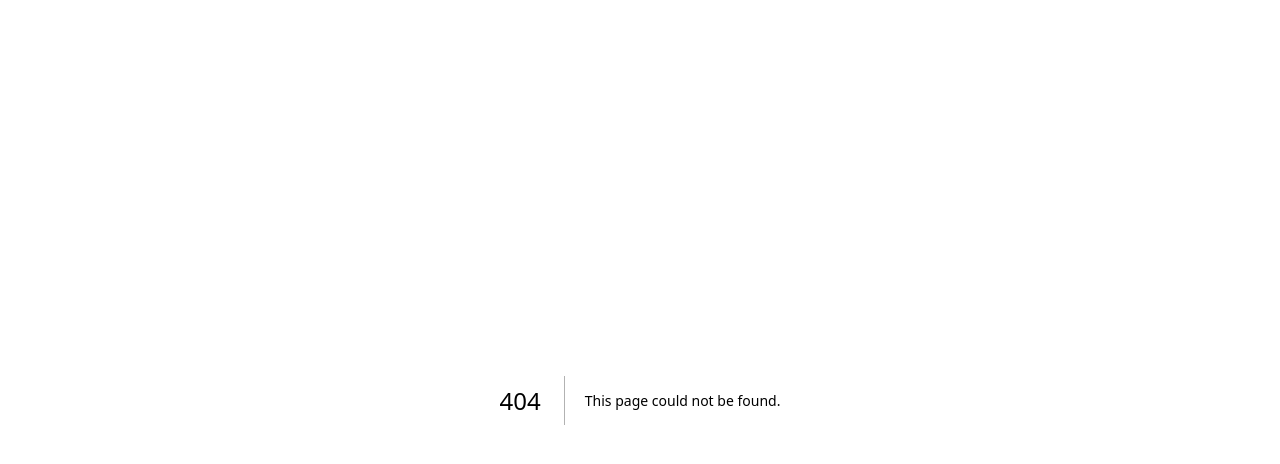
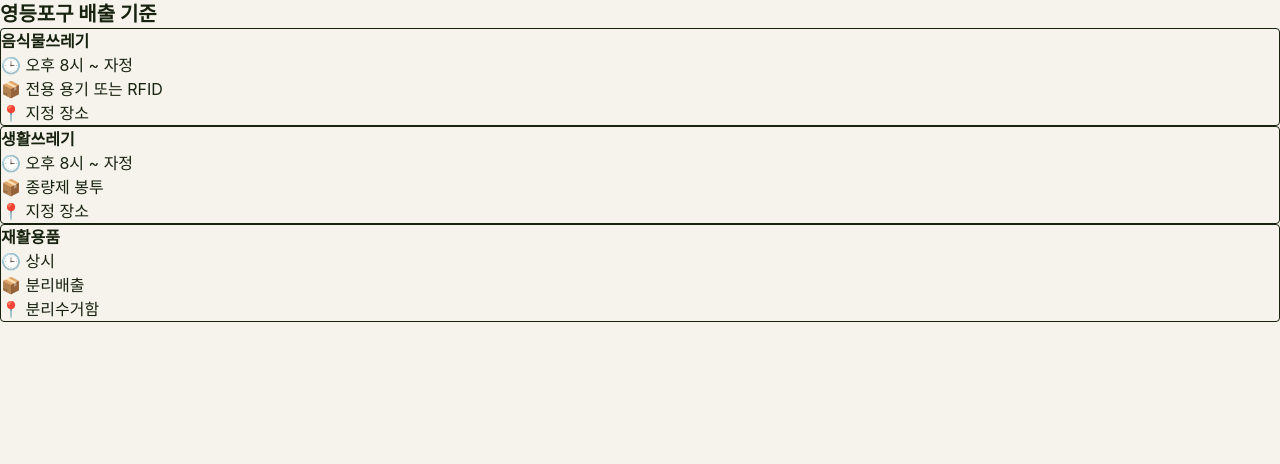
Before and after one commit to Ina-dang/how-to-trash, a Next.js app: page /region/1 in a window 1280 px wide. Before the commit this address had no page. Shown: the top 464 px of the page. Built offline with nearby package versions, Linux system fonts and the light colour scheme.

Commit message:
feat: add Yeongdeungpo disposal guide page

```diff
--- /dev/null
+++ b/src/app/region/[regionKey]/page.tsx
@@ -0,0 +1,18 @@
+import { wasteGuide } from '@/data/yeongdeungpo';
+
+export default function Page() {
+  return (
+    <main className='p-6'>
+      <h1 className='text-xl font-bold mb-4'>{wasteGuide.region} 배출 기준</h1>
+
+      {wasteGuide.categories.map((item) => (
+        <div key={item.label} className='border p-4 mb-4 rounded'>
+          <h2 className='font-semibold'>{item.label}</h2>
+          <p>🕒 {item.time}</p>
+          <p>📦 {item.method}</p>
+          <p>📍 {item.place}</p>
+        </div>
+      ))}
+    </main>
+  );
+}
--- /dev/null
+++ b/src/data/yeongdeungpo.ts
@@ -0,0 +1,26 @@
+// src/data/yeongdeungpo.ts
+
+export const wasteGuide = {
+  region: '영등포구',
+  updatedAt: '2026-04-16',
+  categories: [
+    {
+      label: '음식물쓰레기',
+      time: '오후 8시 ~ 자정',
+      method: '전용 용기 또는 RFID',
+      place: '지정 장소',
+    },
+    {
+      label: '생활쓰레기',
+      time: '오후 8시 ~ 자정',
+      method: '종량제 봉투',
+      place: '지정 장소',
+    },
+    {
+      label: '재활용품',
+      time: '상시',
+      method: '분리배출',
+      place: '분리수거함',
+    },
+  ],
+};
```
